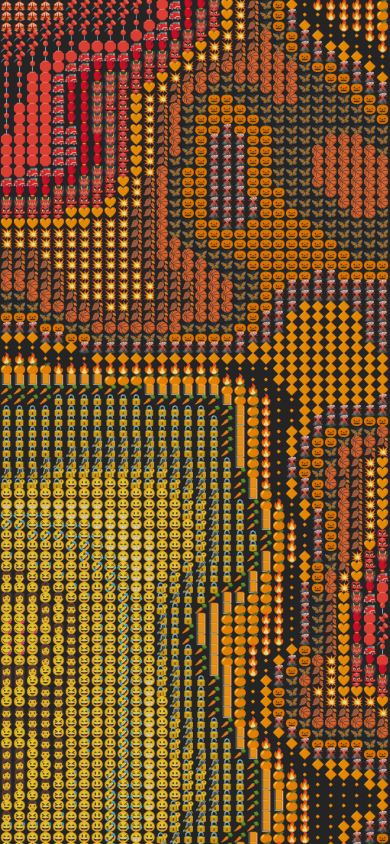
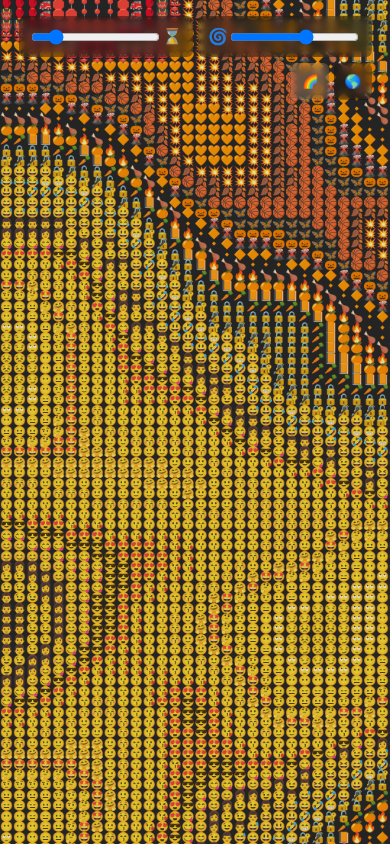
Before and after one commit to emiliobondioli/noisemoji, a website built with Vite: page index.html in a window 390 px wide. Built offline with nearby package versions, Linux system fonts and the light colour scheme.

Commit message:
add multiple maps and controls to set config values

```diff
--- a/index.html
+++ b/index.html
@@ -8,6 +8,31 @@
   </head>
   <body>
     <div id="app">
+      <div class="tools">
+        <div class="slider">
+          <input
+            type="range"
+            min="0"
+            max="0.02"
+            step="0.001"
+            data-param="speed"
+            id="config-speed"
+          /><label for="config-speed">⌛</label>
+        </div>
+        <button data-map="base" class="map-button active">🌈</button>
+        <button data-map="terrain" class="map-button">🌎</button>
+        <div class="slider">
+          <label for="config-scale">🌀</label>
+          <input
+            type="range"
+            min="0.5"
+            max="100"
+            step="0.5"
+            data-param="scale"
+            id="config-scale"
+          />
+        </div>
+      </div>
       <span id="sample">⛔</span>
     </div>
     <script type="module" src="/main.js"></script>
--- a/library.js
+++ b/library.js
@@ -618,7 +618,7 @@ export const rainbow = [
   "🎱"
 ]
 
-export const short = ["⛔",
+export const base = ["⛔",
   "🚫",
   "🔞",
   "📵",
@@ -681,6 +681,7 @@ export const short = ["⛔",
   "🌋",
   "🔶",
   "🔸",
+  "🍗",
   "🔥",
   "🍊",
   "📙",
@@ -726,13 +727,99 @@ export const short = ["⛔",
   "🥐",
   "🥖",
   "🥨",
-"🍗",
   "🍔",
   "🥞",
-"🍖",
   "🌭",
-"🥪",
-"🍕",
-"🍘",
-"🍪"
+  "🍪",
+  "⛳",
+  "🍈",
+  "🍏",
+  "🥝",
+  "🥒",
+  "🥦",
+  "🥑",
+  "🍐",
+  "🐦",
+  "🐍",
+  "🐲",
+  "🐉",
+  "🦕",
+  "🐸",
+  "🐊",
+  "🐢",
+  "🐛",
+  "🌲",
+  "🌳",
+  "🍀",
+  "🌿",
+  "🌱",
+  "🌵",
+  "🌴",
+  "🤢",
+  "👽",
+  "💚",
+  "🎄",
+  "🚜",
+  "🔋",
+  "📗",
 ]
+
+export const terrain = [
+  "➿",
+  "🔵",
+  "🔷",
+  "🔹",
+  "🆙",
+  "📲",
+  "📱",
+  "💠",
+  "💧",
+  "🌀",
+  "🌐",
+  "🌊",
+  "🚄",
+  "🚅",
+  "🤨",
+  "🥟",
+  "🤗",
+  "🌽",
+  "🍈",
+  "🌵",
+  "🐸",
+  "🤢",
+  "🔋",
+  "🐢",
+  "🚜",
+  "📗",
+  "🌿",
+  "🍀",
+  "🌳",
+  "🌲",
+  "🐊",
+  "🥦",
+  "🥒",
+  "🥝",
+  "🍏",
+  "🥔",
+  "🎂",
+  "🐂",
+  "🐗",
+  "🙊",
+  "🕋",
+  "🙉",
+  "🙈",
+  "🦌",
+  "🕍",
+  "🥋",
+  "🕞",
+  "📃",
+  "⏲",
+  "⏱",
+  "🚩"
+]
+
+export const maps = {
+  rainbow,
+  base,
+  terrain
+}
--- a/main.js
+++ b/main.js
@@ -1,24 +1,28 @@
-import './style.css'
-
 import P5 from 'p5'
-import { rainbow, short } from './library.js'
+import { maps } from './library.js'
+import './style.scss'
 
 const p5 = new P5()
-const library = short.reverse()
-
 const container = document.querySelector('#app')
+const mapButtons = Array.from(document.querySelectorAll('.map-button'))
+const sliders = Array.from(document.querySelectorAll('.slider input'))
 const sample = container.querySelector('#sample')
 const sampleBB = sample.getBoundingClientRect()
 let bb = container.getBoundingClientRect()
 let W, H
-let NOISE_SCALE = 60
-let USE_MOUSE = true
-
 let t = 0
 let mouse = { x: 0, y: 0 }
 let mouseInc = 0;
 let mousedown = false;
+let currentMap = maps.base
 
+const config = {
+  scale: 60,
+  speed: 0.003,
+  mouse: true,
+}
+
+function setListeners() {
   document.addEventListener('mousedown', e => mousedown = true)
   document.addEventListener('mouseup', e => mousedown = false)
   document.addEventListener('touchstart', e => mousedown = true)
@@ -26,6 +30,28 @@ document.addEventListener('touchend', e => mousedown = false)
   document.addEventListener('mousemove', e => updateMouse(e))
   document.addEventListener('touchmove', e => updateMouse(e.touches[0]))
   window.addEventListener('resize', init)
+
+  mapButtons.forEach(el => {
+    el.addEventListener('click', () => setMap(el.dataset.map))
+  })
+
+  sliders.forEach(el => {
+    el.value = config[el.dataset.param]
+    el.addEventListener('input', () => setConfig(el.dataset.param, el.value))
+  })
+}
+setListeners()
+
+function setConfig(key, value) {
+  config[key] = parseFloat(value)
+}
+
+function setMap(key) {
+  currentMap = maps[key]
+  mapButtons.forEach(el => {
+    el.classList.toggle('active', el.dataset.map === key)
+  })
+}
 
 function updateMouse(e) {
   if (!mousedown) return
@@ -35,43 +61,43 @@ function updateMouse(e) {
   }
 }
 
-
 function init() {
   bb = container.getBoundingClientRect()
   W = Math.ceil(bb.width / Math.floor(sampleBB.width / 1.05))
   H = Math.ceil(bb.height / Math.floor(sampleBB.height / 1.25))
-  console.log(bb.height, sampleBB.height, H)
 }
-
 init()
 
-function updateBuffer() {
-  t += 0.003;
+function update() {
+  t += config.speed;
   let str = ''
+
   if (mousedown) mouseInc += 0.01
   else mouseInc -= 0.01
   mouseInc = p5.constrain(mouseInc, 0, 1)
+
   for (let y = 0; y < H; y++) {
     for (let x = 0; x < W; x++) {
       const coords = {
-        x: map(x, 0, W, 0, bb.width),
-        y: map(y, 0, H, 0, bb.height)
+        x: p5.map(x, 0, W, 0, bb.width),
+        y: p5.map(y, 0, H, 0, bb.height)
       }
-      const noise = p5.noise(x / NOISE_SCALE, y / NOISE_SCALE, t)
+      const noise = p5.noise(x / config.scale, y / config.scale, t)
 
       let offset = 0;
-      if (USE_MOUSE) {
+      if (config.mouse) {
         const d = p5.dist(coords.x, coords.y, mouse.x, mouse.y)
         offset = p5.map(d, 0, Math.max(bb.width, bb.height) / 4, 0.5, 0, true) * mouseInc
       }
       const coeff = p5.constrain(noise + offset, 0, 1)
-      const char = library[Math.floor((coeff) * (library.length - 1))]
+      const char = currentMap[Math.floor((coeff) * (currentMap.length - 1))]
       str += char
     }
     str += '<br/>'
   }
+
   sample.innerHTML = str
-  requestAnimationFrame(updateBuffer)
+  requestAnimationFrame(update)
 }
 
-requestAnimationFrame(updateBuffer)
+requestAnimationFrame(update)
--- a/package.json
+++ b/package.json
@@ -9,6 +9,7 @@
     "preview": "vite preview"
   },
   "devDependencies": {
+    "sass": "^1.62.1",
     "vite": "^4.3.2"
   },
   "dependencies": {
--- /dev/null
+++ b/style.scss
@@ -0,0 +1,92 @@
+:root {
+  font-family: Inter, system-ui, Avenir, Helvetica, Arial, sans-serif;
+  font-weight: 400;
+
+  color-scheme: light dark;
+  color: rgba(255, 255, 255, 0.87);
+  background-color: #242424;
+
+  font-synthesis: none;
+  text-rendering: optimizeLegibility;
+  -webkit-font-smoothing: antialiased;
+  -moz-osx-font-smoothing: grayscale;
+  -webkit-text-size-adjust: 100%;
+}
+
+* {
+  box-sizing: border-box;
+}
+
+html,
+body {
+  margin: 0;
+  padding: 0;
+  height: 100%;
+  overflow: hidden;
+}
+
+#app {
+  width: 100%;
+  height: 100%;
+  padding: 0;
+  overflow: hidden;
+  font-size: 0.65em;
+  line-height: 100%;
+  cursor: pointer;
+  text-align: justify;
+  text-justify: inter-character;
+  white-space: nowrap;
+  letter-spacing: 0px;
+}
+
+.tools {
+  position: absolute;
+  top: 0;
+  padding: 1rem;
+  text-align: right;
+  width: 100%;
+  display: flex;
+  justify-content: center;
+  align-items: flex-start;
+  button {
+    border: 0;
+    margin: 0.15rem;
+  }
+
+  .slider {
+    display: flex;
+    align-items: center;
+    font-size: 1rem;
+    margin: 0 0.5rem;
+  }
+
+  button,
+  .slider {
+    width: auto;
+    padding: 0.66rem;
+    border-radius: 6px;
+    background-color: rgba(0, 0, 0, 0.3);
+    backdrop-filter: blur(4px);
+    cursor: pointer;
+    &.active {
+      background-color: rgba(255, 255, 255, 0.1);
+    }
+  }
+}
+@media screen and (max-width: 440px) {
+  #app {
+    user-select: none;
+  }
+  .tools {
+    flex-wrap: wrap;
+    justify-content: flex-end;
+    .slider {
+      order: 1;
+      margin: 0 0.15rem;
+      margin-bottom: 0.25rem;
+    }
+    button {
+      order: 2;
+    }
+  }
+}
```
Also changed, not shown: style.css (deleted), 1 other file. Lines whose indentation alone changed are shown as unchanged.
